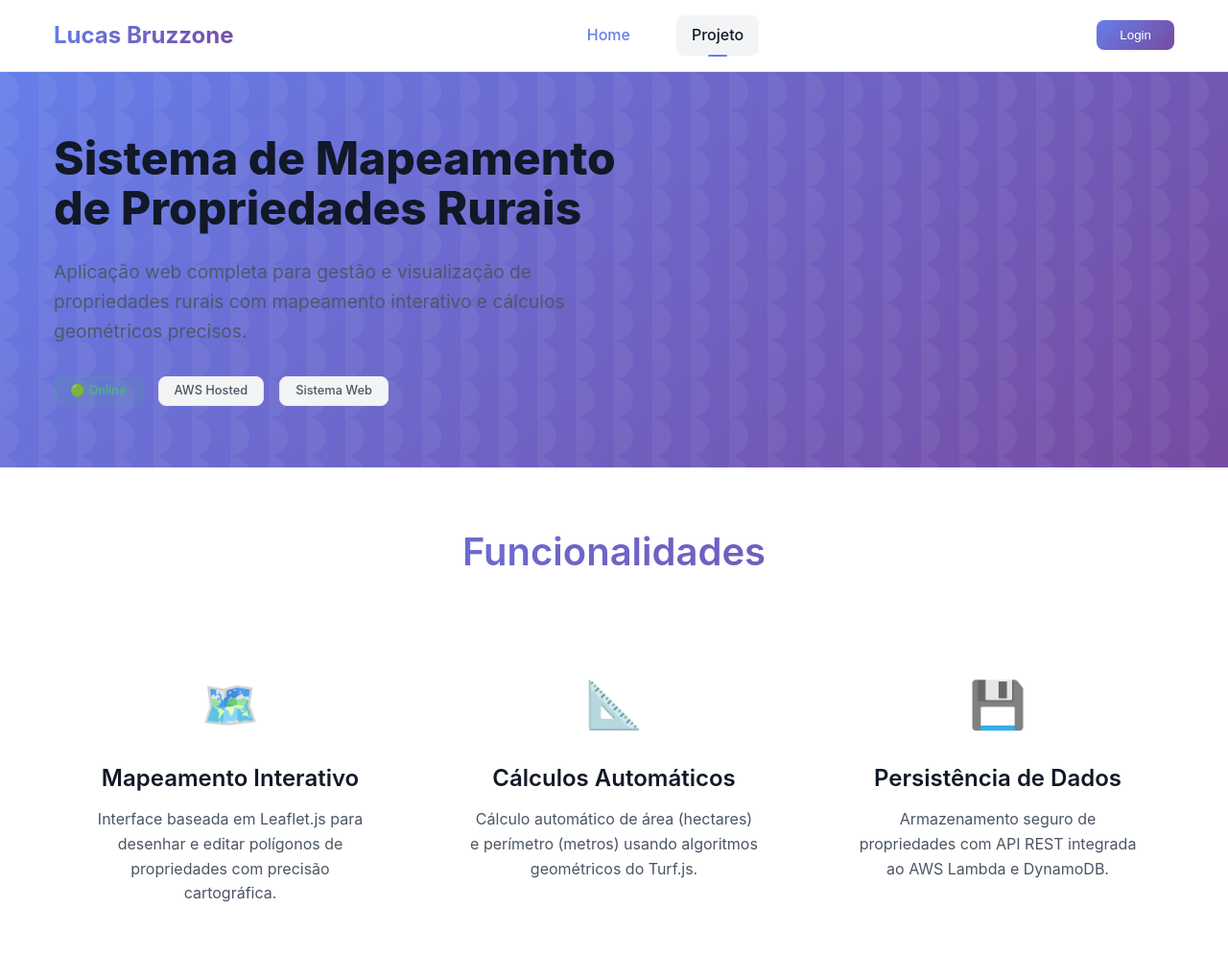
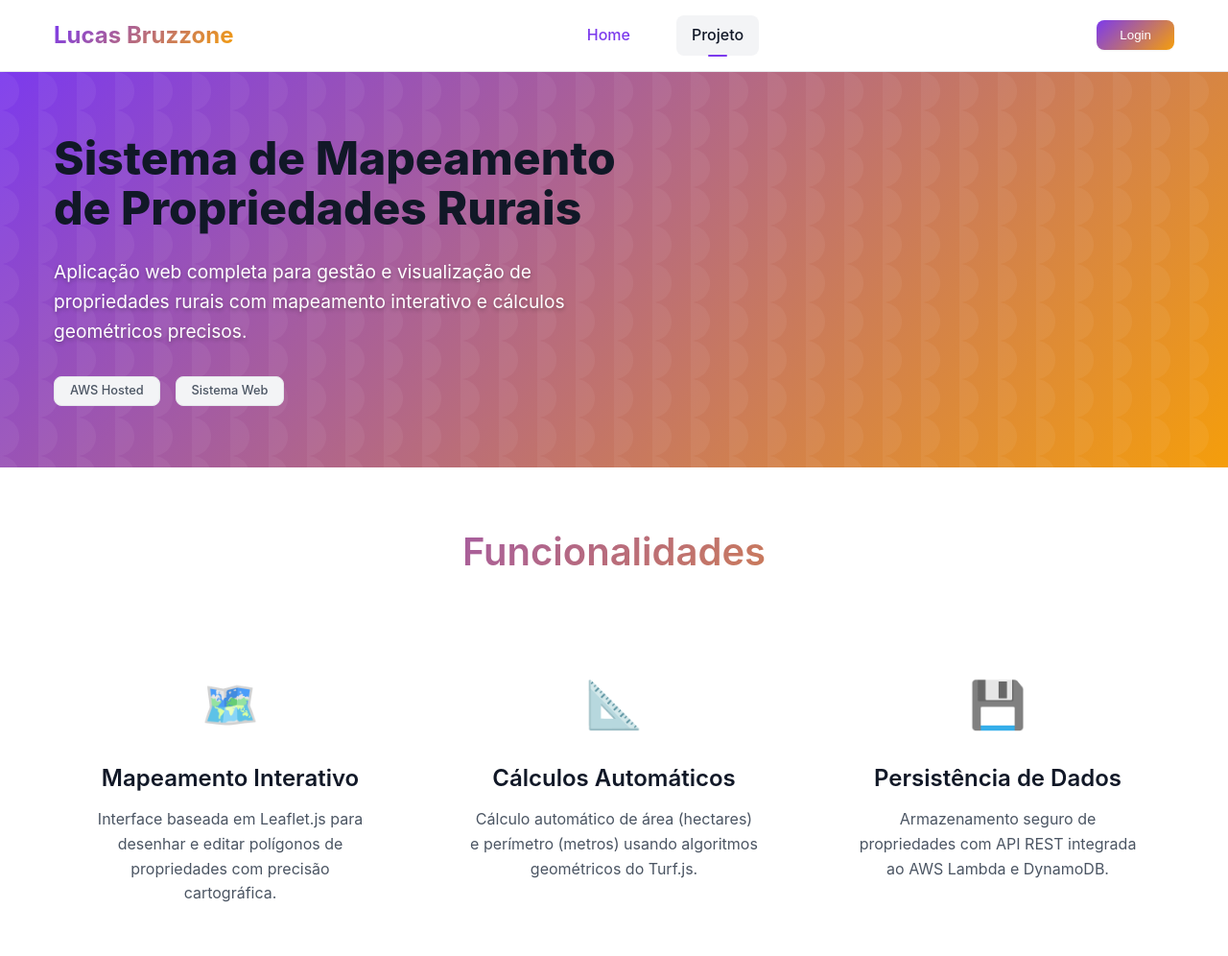
Before and after one commit to lucas-bruzzone/example-aws-app, a plain HTML site: page src/projeto.html in a window 1280 px wide. Shown: the top 996 px of the page at 96% size. Drawn offline with Linux system fonts and the light colour scheme.

Commit message:
fix: new css colors

```diff
--- a/src/css/main.css
+++ b/src/css/main.css
@@ -7,12 +7,16 @@
 
 :root {
     /* Colors */
-    --primary: #667eea;
-    --primary-dark: #5a67d8;
-    --secondary: #764ba2;
-    --accent: #f093fb;
-    --success: #48bb78;
-    --error: #f56565;
+
+    --primary: #7c3aed;
+    --secondary: #f59e0b;
+    --accent: #ec4899;
+    --success: #059669;
+    --warning: #d97706;
+    --error: #dc2626;
+
+
+
     --warning: #ed8936;
 
     /* Grays */
@@ -371,9 +375,12 @@ a:hover {
 .hero-subtitle {
     font-size: 1.25rem;
     margin-bottom: var(--space-xl);
-    opacity: 0.9;
+    opacity: 1; /* Era 0.9 */
     line-height: 1.6;
+    color: #ffffff; /* Força branco puro */
+    text-shadow: 0 2px 4px rgba(0, 0, 0, 0.3); /* Adiciona sombra para melhor legibilidade */
 }
+
 
 .hero-actions {
     display: flex;
--- a/src/css/pages.css
+++ b/src/css/pages.css
@@ -520,8 +520,10 @@
 .project-subtitle {
     font-size: 1.2rem;
     margin-bottom: var(--space-xl);
-    opacity: 0.9;
+    opacity: 1; /* Era 0.9 */
     line-height: 1.6;
+    color: #ffffff; /* Força branco puro */
+    text-shadow: 0 2px 4px rgba(0, 0, 0, 0.3); /* Adiciona sombra */
 }
 
 .project-status {
@@ -842,7 +844,9 @@
 .cta-content p {
     font-size: 1.2rem;
     margin-bottom: var(--space-xl);
-    opacity: 0.9;
+    opacity: 1; /* Era 0.9 */
+    color: #ffffff;
+    text-shadow: 0 1px 3px rgba(0, 0, 0, 0.3);
 }
 
 .cta-actions {
--- a/src/projeto.html
+++ b/src/projeto.html
@@ -54,7 +54,6 @@
                         mapeamento interativo e cálculos geométricos precisos.
                     </p>
                     <div class="project-status">
-                        <span class="status-badge online">🟢 Online</span>
                         <span class="status-badge">AWS Hosted</span>
                         <span class="status-badge">Sistema Web</span>
                     </div>
```
